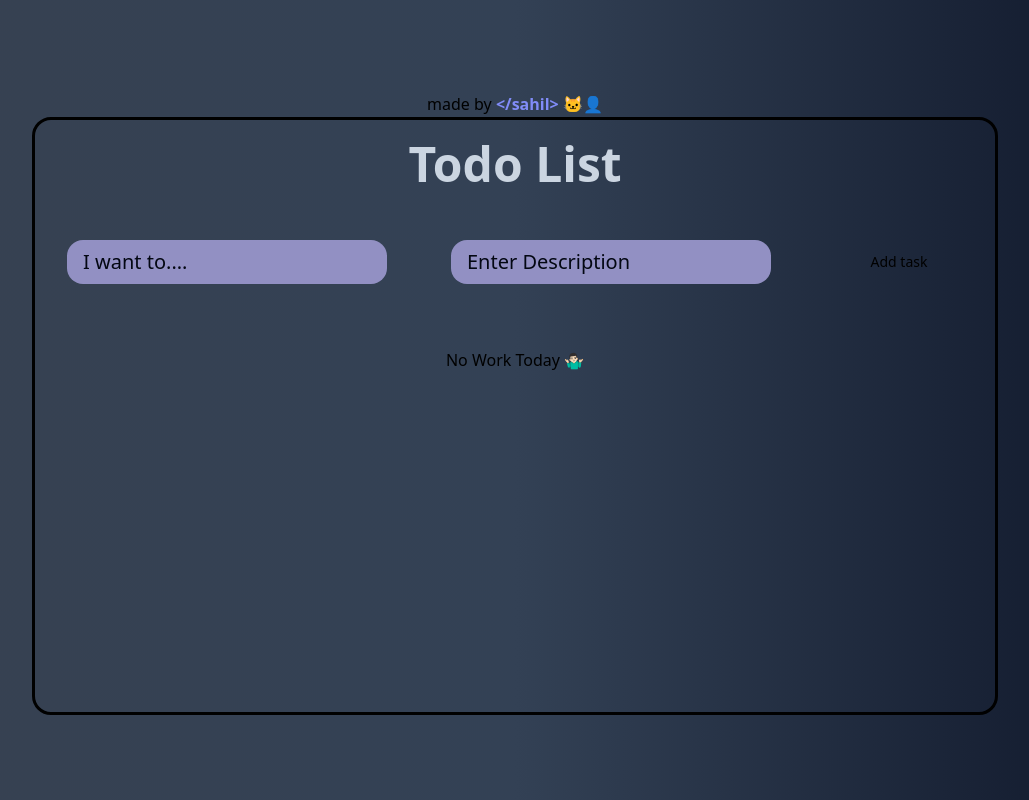
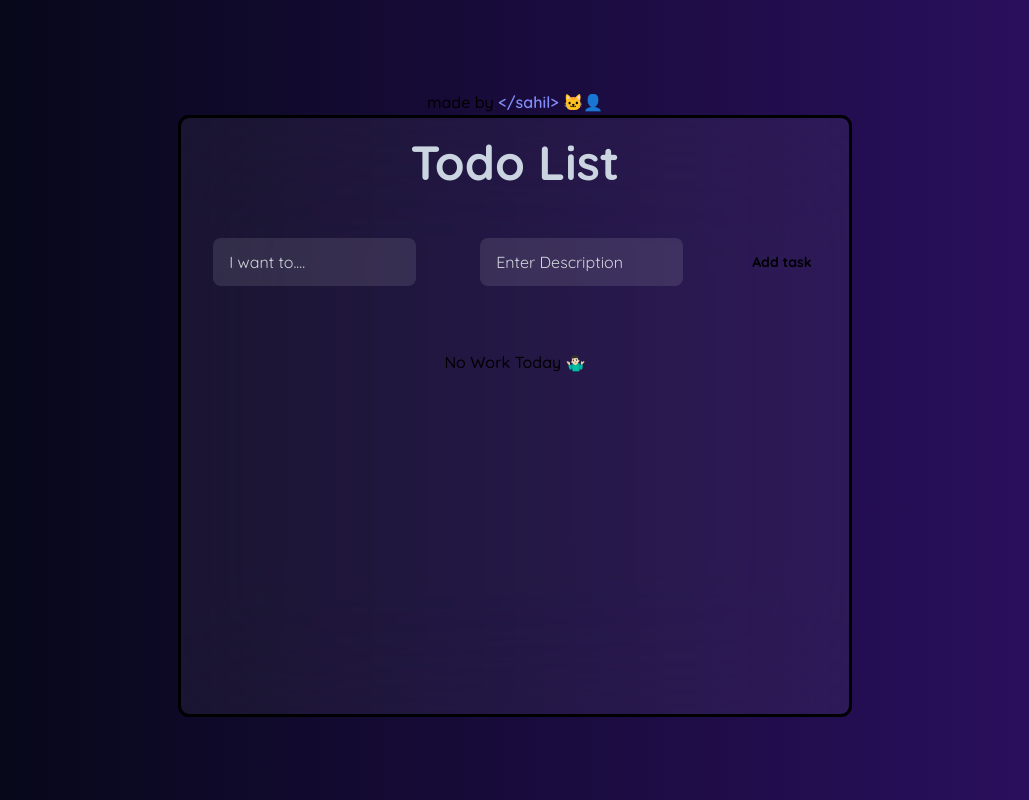
Before and after one commit to sahiwl/Todo-App, a React (Vite) app: page / in a window 1280 px wide. Shown: the whole page, without its empty margins (125-1154 px from the left). Built offline with nearby package versions, Linux system fonts and the light colour scheme.

Commit message:
UI changes

```diff
--- a/package.json
+++ b/package.json
@@ -15,7 +15,6 @@
     "express": "^4.18.3",
     "mongoose": "^8.2.0",
     "react": "^18.2.0",
-    "react-custom-scroll": "^7.0.0",
     "react-dom": "^18.2.0"
   },
   "devDependencies": {
--- a/src/App.css
+++ b/src/App.css
@@ -1,7 +1,22 @@
+@import url('https://fonts.googleapis.com/css2?family=Quicksand:wght@300..700&display=swap');
 @tailwind base;
 @tailwind components;
 @tailwind utilities;
 
-body{
-    background-color: #535C91;
-}
+::-webkit-scrollbar {
+    width: 1em;
+    height: 1em;
+  }
+
+ ::-webkit-scrollbar-track {
+    background: hsl(255, 29%, 13%);
+
+    border-radius: 100vw;
+    margin-block: 0.5em;
+  }
+
+::-webkit-scrollbar-thumb{
+    background: hsl(258, 64%, 12%);
+    border-radius: 100vw;
+    margin-block: 0.5em;
+  }
--- a/src/App.jsx
+++ b/src/App.jsx
@@ -2,7 +2,6 @@ import { useState } from "react";
 import "./App.css";
 
 function App() {
-  //new branch created
   const [title, setTitle] = useState("");
   const [desc, setDesc] = useState("");
   const [currTask, setCurrTask] = useState("");
@@ -28,11 +27,14 @@ function App() {
     taskRender = currTask.map((t, i) => {
       //t -> item, i->index
       return (
-        <li key={i} className="flex items-center justify-between space-x-7">
+        <li
+          key={i}
+          className="flex items-center justify-between space-x-7 w-96 space-y-3 text-white/80"
+        >
           <div className="flex items-center justify-between mb-2 w-2/3 grid ">
-            <div className="text-xl font-semibold text-wrap whitespace-wrap">
+            <div className="text-xl font-bold text-wrap whitespace-wrap">
               {t.title}
-              <div className="font-normal">
+              <div className="font-semibold">
                 {s1}
                 {t.desc}
               </div>
@@ -42,7 +44,7 @@ function App() {
             onClick={() => {
               deleteTasks(i);
             }}
-            className="font-bold py-2 px-4 me-2 mb-1 text-sm font-medium text-gray-900 focus:outline-none bg-white rounded-full  dark:focus:ring-gray-700 dark:bg-gray-800 dark:text-gray-400 dark:border-gray-600 dark:hover:text-white dark:hover:bg-gray-700"
+            className="font-bold py-2 px-4 me-2 mb-1 text-sm  text-gray-900 focus:outline-none bg-white/40 rounded-full  dark:hover:text-white dark:hover:bg-gray-700"
           >
             Delete
           </button>
@@ -53,11 +55,9 @@ function App() {
 
   return (
     <>
-      <div className="flex justify-center items-center bg-gradient-to-r from-gray-700 via-slate-700 to-slate-900 h-screen ">
-        <div
-          className=" flex justify-center pt-8 rounded-xl grid "
-          style={{ width: "60rem" }}
-        >
+      {/* bg-gradient-to-r from-purple-900 via bg-purple-950 to-violet-950 h-screen  */}
+      <div className="flex justify-center items-center bg-gradient-to-r from-gray-950 via bg-purple-950 to-violet-950 h-screen font-Quicksand">
+        <div className=" flex justify-center pt-8 rounded-xl grid w-11/12 md:w-4/6 2xl:w-2/6 ">
           <div className="flex justify-center -mt-7">
             <div className="font-medium">
               made by
@@ -71,17 +71,17 @@ function App() {
             </div>
           </div>
 
-          <div className="rounded-2xl outline" style={{ backgroundColor: ""}}>
-            <h1 className="p-5 text-5xl text-slate-300 font-bold text-center dark:hover:text-indigo-300">
+          <div className="rounded-lg outline   backdrop-blur-3xl bg-white/5 ">
+            <h1 className="font-Quicksand p-5 text-5xl text-slate-300 font-bold text-center dark:hover:text-indigo-300">
               {" "}
               <a href="https://github.com/sahiwl/Todo-App">Todo List</a>
             </h1>
 
-            <form onSubmit={submitTasks} className="grid grid-cols-5">
+            <form onSubmit={submitTasks} className="grid grid-cols-5 ">
               <input
                 type="text"
-                className="text-xl text-gray-900 m-8 px-4 py-2 rounded-2xl focus:outline-none col-span-2 placeholder-gray-950"
-                style={{ backgroundColor: "#9290C3" }}
+                // className="text-xl text-gray-900 m-8 px-4 py-2 rounded-2xl focus:outline-none col-span-2 backdrop-blur-3xl bg-white/20"
+                className="placeholder:text-gray-300 m-8 text-white focus:border-purple-500 active:border-purple-500 form-input px-4 py-3 rounded-lg col-span-2 bg-white/10 backdrop-3xl"
                 placeholder="I want to...."
                 value={title}
                 onChange={(e) => {
@@ -91,26 +91,23 @@ function App() {
 
               <input
                 type="text"
-                className="text-xl focus:outline-none rounded-2xl m-8 px-4 py-2 col-span-2 placeholder-gray-950"
+                className="placeholder:text-gray-300 m-8 text-white focus:border-purple-500 active:border-purple-500 form-input px-4 py-3 rounded-lg col-span-2 bg-white/10 backdrop-3xl"
                 placeholder="Enter Description"
-                style={{ backgroundColor: "#9290C3" }}
+                style={{ backgroundColor: "", width: "" }}
                 value={desc}
                 onChange={(e) => {
                   setDesc(e.target.value);
                 }}
               />
 
-              <button className="font-bold m-7 text-sm font-medium focus:outline-none rounded-2xl dark:bg-violet-500 dark:hover:bg-violet-700">
+              <button className="font-bold m-7 py-3 px-2 text-sm  focus:outline-none rounded-full dark:bg-violet-500 dark:hover:bg-violet-700">
                 {" "}
                 Add task
               </button>
             </form>
 
-            <div className="flex justify-center items-center">
-              <div
-                className="text-pretty p-8 rounded-xl mb-3 h-96 overflow-auto min-w-96 rounded-lg"
-                style={{ background: "" }}
-              >
+            <div className="flex justify-center items-center ">
+              <div className="text-pretty p-8 mb-3 h-96 min-w-96 rounded-lg overflow-auto font-Quicksand">
                 {taskRender}
               </div>
             </div>
--- a/tailwind.config.js
+++ b/tailwind.config.js
@@ -5,6 +5,9 @@ export default {
     "./src/**/*.{js,ts,jsx,tsx}",],
   theme: {
     extend: {},
+    fontFamily: {
+      Quicksand: ["Quicksand", "sans-serif"]
+    }
   },
   plugins: [],
 }
```
Also changed, not shown: 1 other file (tests, documents, lock files or other folders).
